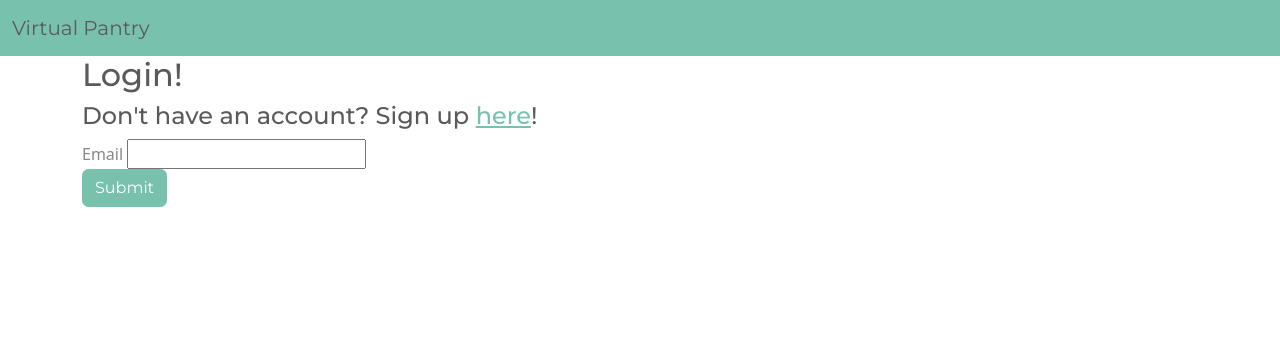
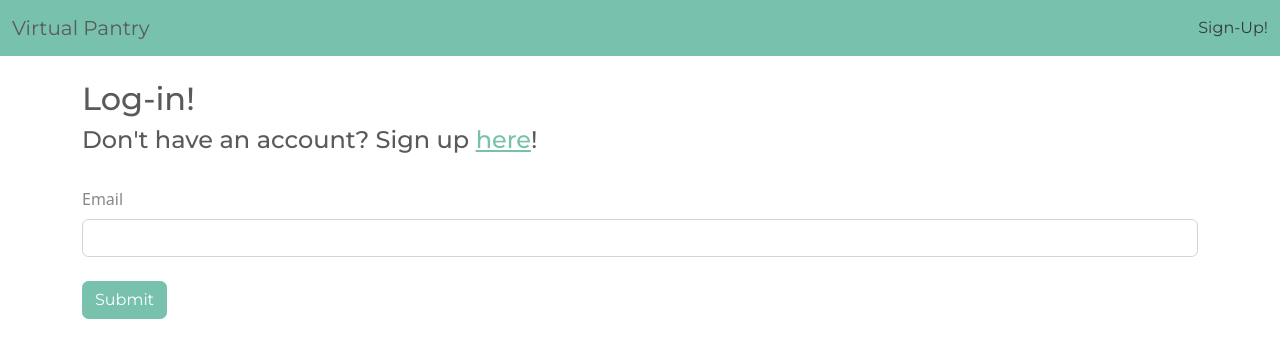
Before and after one commit to jelvir97/virtual-pantry, a Flask app: page /login in a window 1280 px wide. Shown: the top 358 px of the page. Run offline with Flask 3, Linux system fonts and the light colour scheme; some libraries are stand-ins or nearby versions.

Commit message:
styled login/signup pages

```diff
--- a/templates/base.html
+++ b/templates/base.html
@@ -32,7 +32,7 @@
                         <button class="btn btn-secondary my-2 my-sm-0" type="submit">Logout</button>
                     </form>
                 {% else %}
-                    <a href="{{url_for('signup')}}">Sign-Up!</a>
+                    <a href="{{url_for('signup')}}" class="nav-link link-dark">Sign-Up!</a>
                 {% endif %}
             </div>
         </div>
--- a/templates/login.html
+++ b/templates/login.html
@@ -4,25 +4,28 @@
 
 
 {% block contents %}
-
-<h2>Login!</h2>
+    <div class="col-l mt-4">
+        <h2>Log-in!</h2>
         <h4>Don't have an account? Sign up <a href="{{url_for('signup')}}">here</a>!</h4>
 
             <form action="{{ url_for('login') }}" method="POST">
                 {{ form.hidden_tag() }}
                 {% for field in form
                     if field.widget.input_type != 'hidden' %}
-        <div>
-            <fieldset>
-                {{field.label}}
-                {{field}}
-            </fieldset>
+                <div class="form-group">
+
+                        {{field.label(class="form-label mt-4")}}
+                        {{field(class="form-control")}}
+
                 </div>
 
                     {% for error in field.errors %}
-                {{ error }}
+                        {{ error(class="form-text text-muted") }}
                     {% endfor %}
                 {% endfor %}
+                <div class="mt-4">
                     <button type="submit" class="btn btn-primary">Submit</button>
+                </div>
             </form>
+        </div>
 {% endblock %}
```
Also changed, not shown: templates/signup.html (+11 -8 lines). Lines whose indentation alone changed are shown as unchanged.
